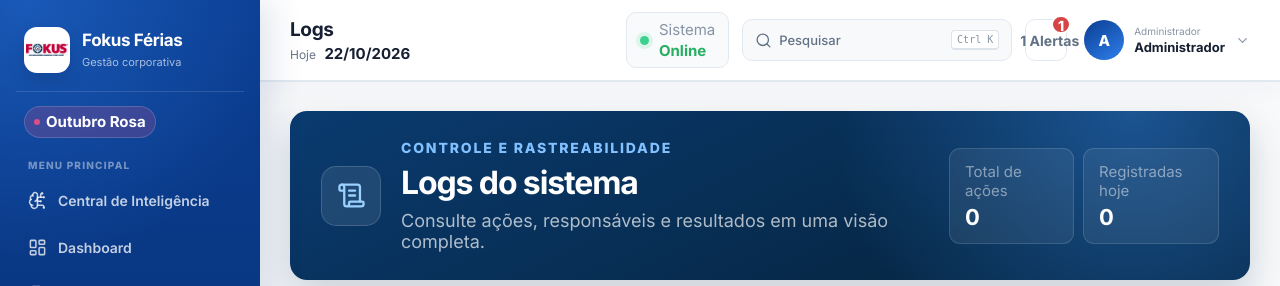
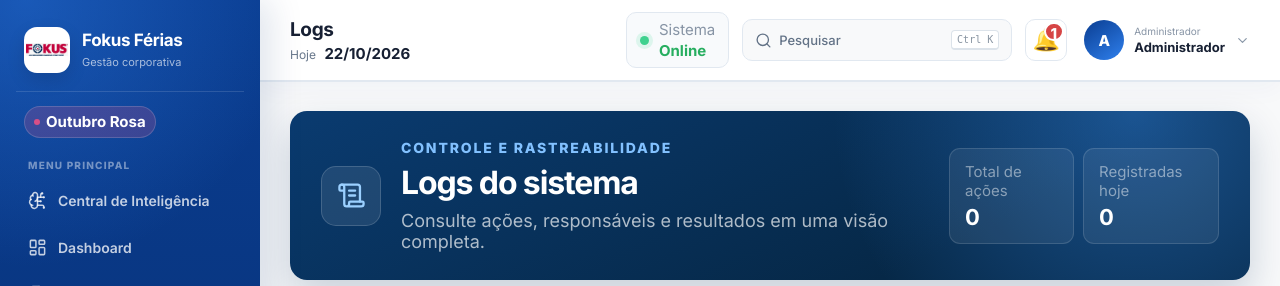
Before and after one commit to TC0STA/sistema-ferias, a Flask app: page /auditoria in a window 1280 px wide. Shown: the top 286 px of the page. Run offline with Flask 3, Linux system fonts and the light colour scheme; the visitor is signed in with stand-in values (Sample User, id 1); data comes from the database, SQL or seed files in the repository; data that the repository does not hold is empty; some libraries are stand-ins or nearby versions.

Commit message:
Ajusta botão de notificações do cabeçalho

```diff
--- a/static/css/global.css
+++ b/static/css/global.css
@@ -291,10 +291,10 @@ svg { width: 21px; height: 21px; stroke-width: 1.9; }
 .profile-dropdown button { color: var(--red); font-family: inherit; }
 
 .notification-center { position: relative; }
-.notification-button { position: relative; min-width: 45px; height: 45px; display: flex; align-items: center; justify-content: center; gap: 7px; padding: 0 11px; color: #627286; border: 1px solid var(--line); border-radius: 10px; background: #fff; cursor: pointer; }
-.notification-button > strong { font-size: 9px; white-space: nowrap; }
+.notification-button { position: relative; width: 44px; min-width: 44px; height: 44px; flex: 0 0 44px; display: flex; align-items: center; justify-content: center; padding: 0; color: #627286; border: 1px solid var(--line); border-radius: 10px; background: #fff; cursor: pointer; }
+.notification-button > .notification-bell { color: #d6a400; font: normal 22px/1 "Segoe UI Emoji", "Apple Color Emoji", sans-serif; }
 .notification-button:hover, .notification-center.is-open .notification-button { color: var(--blue); border-color: #b9d4eb; background: #f7fbff; }
-.notification-button > span { position: absolute; top: -5px; right: -5px; min-width: 19px; height: 19px; display: grid; place-items: center; padding: 0 5px; color: #fff; border: 2px solid #fff; border-radius: 999px; background: var(--red); font-size: 8px; font-weight: 800; }
+.notification-button > .notification-count { position: absolute; top: 2px; right: 2px; min-width: 19px; height: 19px; display: grid; place-items: center; padding: 0 5px; color: #fff; border: 2px solid #fff; border-radius: 999px; background: var(--red); font-size: 10px; font-weight: 800; }
 .notification-button > span[hidden], .notification-heading em[hidden] { display: none; }
 .notification-popover { position: absolute; top: calc(100% + 12px); right: 0; z-index: 80; width: min(380px, calc(100vw - 32px)); overflow: hidden; color: var(--text); border: 1px solid var(--line); border-radius: 14px; background: #fff; box-shadow: 0 22px 55px rgba(8, 47, 91, .2); }
 .notification-popover[hidden] { display: none; }
@@ -398,7 +398,7 @@ td strong { color: #29394c; font-weight: 700; }
 
 @media (max-width: 720px) {
     .online-meta, .profile-copy { display: none; }
-    .global-search-button span, .global-search-button kbd, .notification-button > strong { display: none; }
+    .global-search-button span, .global-search-button kbd { display: none; }
 }
 
 @media (max-width: 480px) {
@@ -570,10 +570,6 @@ body.app-page { font-size: var(--font-body); }
 }
 
 /* Central de Notificações */
-.notification-button > strong { font-size: 14px !important; }
-.notification-button > span {
-    font-size: 14px !important;
-}
 .notification-heading span {
     font-size: 20px !important;
     line-height: 1.15;
@@ -607,10 +603,6 @@ body.app-page { font-size: var(--font-body); }
 }
 .notification-footer {
     font-size: 15px !important;
-}
-.notification-button > svg {
-    width: 27.6px;
-    height: 27.6px;
 }
 .notification-icon svg {
     width: 19.55px;
--- a/templates/_notificacoes.html
+++ b/templates/_notificacoes.html
@@ -3,8 +3,8 @@
      data-auto-open="{{ '1' if mostrar_popup_notificacoes and notificacao_em_teste else '0' }}"
      data-sound="{{ '1' if som_notificacoes_ativo and notificacao_em_teste else '0' }}">
     <button class="notification-button" id="notificationButton" type="button" aria-label="Abrir notificações" aria-expanded="false">
-        <i data-lucide="bell"></i>
-        {% if notificacoes_total %}<span>{{ notificacoes_total }}</span><strong>{{ notificacoes_total }} Alertas</strong>{% endif %}
+        <i class="notification-bell" aria-hidden="true">🔔</i>
+        {% if notificacoes_total %}<span class="notification-count">{{ notificacoes_total }}</span>{% endif %}
     </button>
     <div class="notification-popover" id="notificationPopover" hidden>
         <div class="notification-heading">
```
